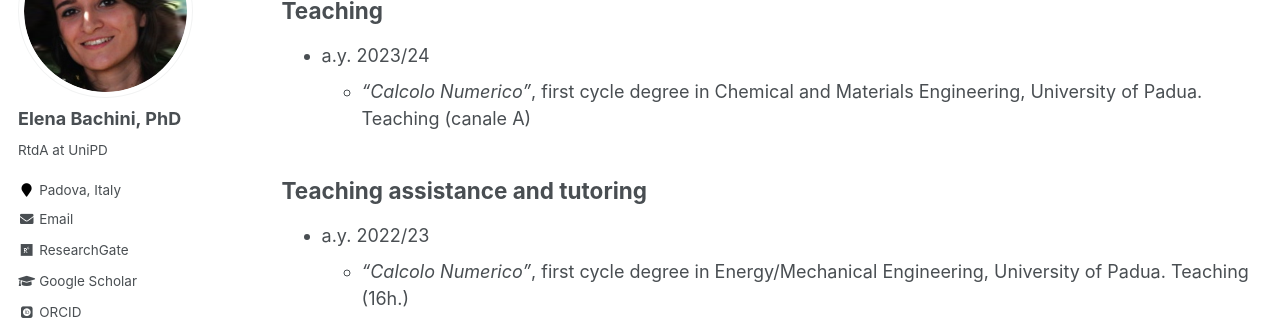
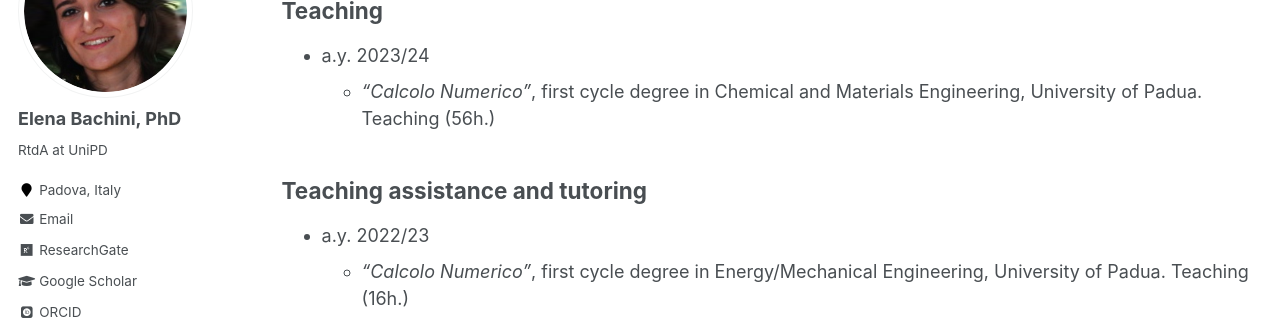
Before and after one commit to elenabachini/elenabachini.github.io, a Jekyll site: the page built from _pages/teaching.md, in a window 1280 px wide and 1307 px high. Shown: the part 194-514 px from the top of the window. Built offline with Jekyll 4.4.1, drawn with Linux system fonts in a browser that asks for light colours; some web fonts are replaced.

Commit message:
update teaching - typo

```diff
--- a/_pages/teaching.md
+++ b/_pages/teaching.md
@@ -9,7 +9,7 @@ author_profile: true
 
 ## Teaching
 * a.y. 2023/24
-    * <em>"Calcolo Numerico”</em>, first cycle degree in Chemical and Materials Engineering, University of Padua. Teaching (canale A)
+    * <em>"Calcolo Numerico”</em>, first cycle degree in Chemical and Materials Engineering, University of Padua. Teaching (56h.)
 
 ## Teaching assistance and tutoring
 * a.y. 2022/23
```
